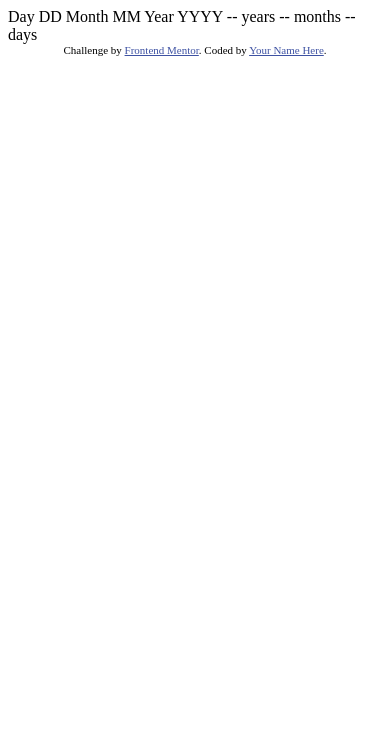
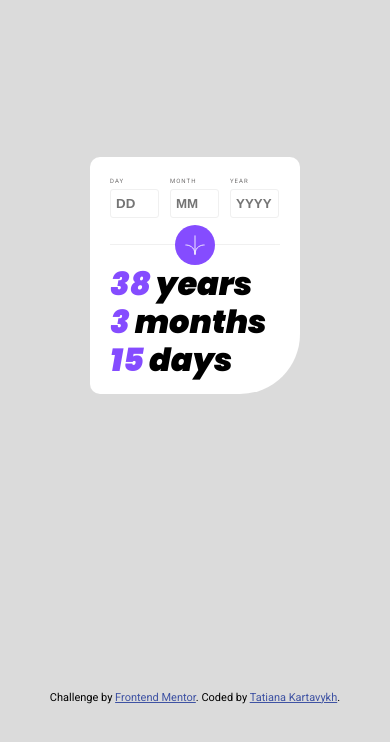
Before and after one commit to shirkalina/age-calculator-app-main, a plain HTML site: page index.html in a window 390 px wide. Drawn offline with Linux system fonts and the light colour scheme.

Commit message:
New index & css
make a desktop & mobile design

```diff
--- a/index.html
+++ b/index.html
@@ -1,37 +1,91 @@
 <!DOCTYPE html>
 <html lang="en">
   <head>
-  <meta charset="UTF-8">
-  <meta name="viewport" content="width=device-width, initial-scale=1.0"> <!-- displays site properly based on user's device -->
+    <meta charset="UTF-8" />
+    <meta name="viewport" content="width=device-width, initial-scale=1.0" />
+    <!-- displays site properly based on user's device -->
 
-  <link rel="icon" type="image/png" sizes="32x32" href="./assets/images/favicon-32x32.png">
+    <link
+      rel="icon"
+      type="image/png"
+      sizes="32x32"
+      href="./assets/images/favicon-32x32.png"
+    />
+    <link rel="stylesheet" href="style.css" />
+    <link rel="preconnect" href="https://fonts.googleapis.com" />
+    <link rel="preconnect" href="https://fonts.gstatic.com" crossorigin />
+    <link rel="preconnect" href="https://fonts.googleapis.com" />
+    <link rel="preconnect" href="https://fonts.gstatic.com" crossorigin />
+    <link
+      href="https://fonts.googleapis.com/css2?family=Poppins:ital,wght@1,900&family=Roboto&display=swap"
+      rel="stylesheet"
+    />
 
     <title>Frontend Mentor | Age calculator app</title>
 
     <!-- Feel free to remove these styles or customise in your own stylesheet 👍 -->
     <style>
-    .attribution { font-size: 11px; text-align: center; }
-    .attribution a { color: hsl(228, 45%, 44%); }
+      .attribution {
+        font-size: 11px;
+        text-align: center;
+      }
+      .attribution a {
+        color: hsl(228, 45%, 44%);
+      }
     </style>
   </head>
   <body>
+    <main class="container">
+      <div class="input__container">
+        <label for="day"> Day </label>
+        <label for="month"> Month </label>
+        <label for="year"> Year </label>
+        <input type="text" placeholder="DD" id="day" />
+        <input type="text" placeholder="MM" id="month" />
+        <input type="text" placeholder="YYYY" id="year" />
+      </div>
 
-  Day
-  DD
+      <div class="btn__container">
+        <button class="button" type="button">
+          <svg
+            class="button__svg"
+            xmlns="http://www.w3.org/2000/svg"
+            width="46"
+            height="44"
+            viewBox="0 0 46 44"
+          >
+            <g fill="none" stroke="#FFF" stroke-width="2">
+              <path
+                d="M1 22.019C8.333 21.686 23 25.616 23 44M23 44V0M45 22.019C37.667 21.686 23 25.616 23 44"
+              />
+            </g>
+          </svg>
 
-  Month
-  MM
+          <span class="hidden">Calculate</span>
+        </button>
+      </div>
 
-  Year
-  YYYY
+      <div class="output__container">
+        <div>
+          <span class="output">38</span>
+          <p class="output__text">years</p>
+        </div>
+        <div>
+          <span class="output">3</span>
+          <p class="output__text">months</p>
+        </div>
+        <div>
+          <span class="output">15</span>
+          <p class="output__text">days</p>
+        </div>
+      </div>
+    </main>
 
-  -- years
-  -- months
-  -- days
-
-  <div class="attribution">
-    Challenge by <a href="https://www.frontendmentor.io?ref=challenge" target="_blank">Frontend Mentor</a>.
-    Coded by <a href="#">Your Name Here</a>.
-  </div>
+    <footer class="attribution">
+      Challenge by
+      <a href="https://www.frontendmentor.io?ref=challenge" target="_blank"
+        >Frontend Mentor</a
+      >. Coded by <a href="https://github.com/shirkalina">Tatiana Kartavykh</a>.
+    </footer>
   </body>
 </html>
--- /dev/null
+++ b/style.less
@@ -0,0 +1,140 @@
+@purple: hsl(259, 100%, 65%);
+@light-red: hsl(0, 100%, 67%);
+
+@white: hsl(0, 0%, 100%);
+@off-white: hsl(0, 0%, 94%);
+@light-grey: hsl(0, 0%, 86%);
+@smokey-grey: hsl(0, 1%, 44%);
+@off-black: hsl(0, 0%, 8%);
+
+@font-size-inputs: 32px;
+@font-family: "Roboto", sans-serif;
+
+.hidden {
+  visibility: hidden;
+}
+
+body {
+  background-color: @light-grey;
+  font-family: @font-family;
+
+  min-height: 100vh;
+  display: grid;
+  place-items: center;
+}
+
+.container {
+  background-color: @white;
+  width: 280px;
+  border-radius: 10px 10px 60px 10px;
+
+  padding: 25px;
+
+  display: flex;
+  flex-direction: column;
+
+  @media (max-width: 500px) {
+    width: 170px;
+    padding: 20px;
+  }
+}
+
+.input__container {
+  display: grid;
+  grid-template-columns: 30px 30px 30px;
+  grid-template-rows: 12px 25px;
+
+  column-gap: 50px;
+
+  font-size: 6px;
+  text-transform: uppercase;
+  letter-spacing: 1px;
+
+  padding-bottom: 30px;
+  border-bottom: 1px solid @off-white;
+
+  color: @smokey-grey;
+
+  @media (max-width: 500px) {
+    column-gap: 30px;
+  }
+
+  label {
+    vertical-align: bottom;
+    height: 10px;
+  }
+
+  input {
+    width: 50px;
+    height: 25px;
+
+    font-weight: 700;
+    border: 1px solid @off-white;
+    border-radius: 3px;
+    padding-left: 10px;
+
+    @media (max-width: 500px) {
+      width: 40px;
+      padding-left: 5px;
+    }
+  }
+}
+
+.btn__container {
+  position: relative;
+}
+
+.button {
+  width: 40px;
+  height: 40px;
+  border-radius: 50%;
+  border: none;
+
+  cursor: pointer;
+
+  background-color: @purple;
+
+  position: absolute;
+  left: 240px;
+  top: -20px;
+
+  @media (max-width: 500px) {
+    left: 65px;
+  }
+}
+
+.button:hover {
+  background-color: @off-black;
+}
+
+.button__svg {
+  width: 20px;
+  height: 20px;
+
+  position: relative;
+  top: 25%;
+}
+
+.output__container {
+  margin-top: 15px;
+  div {
+    display: flex;
+    gap: 5px;
+    font-family: "Poppins";
+    margin-bottom: -10px;
+  }
+}
+
+.output {
+  color: @purple;
+  font-size: @font-size-inputs;
+  font-style: italic;
+  font-weight: bold;
+}
+
+.output__text {
+  font-style: italic;
+  font-weight: bold;
+  font-size: @font-size-inputs;
+  margin: 0;
+}
```
Also changed, not shown: style.css (added). Lines whose indentation alone changed are shown as unchanged.
